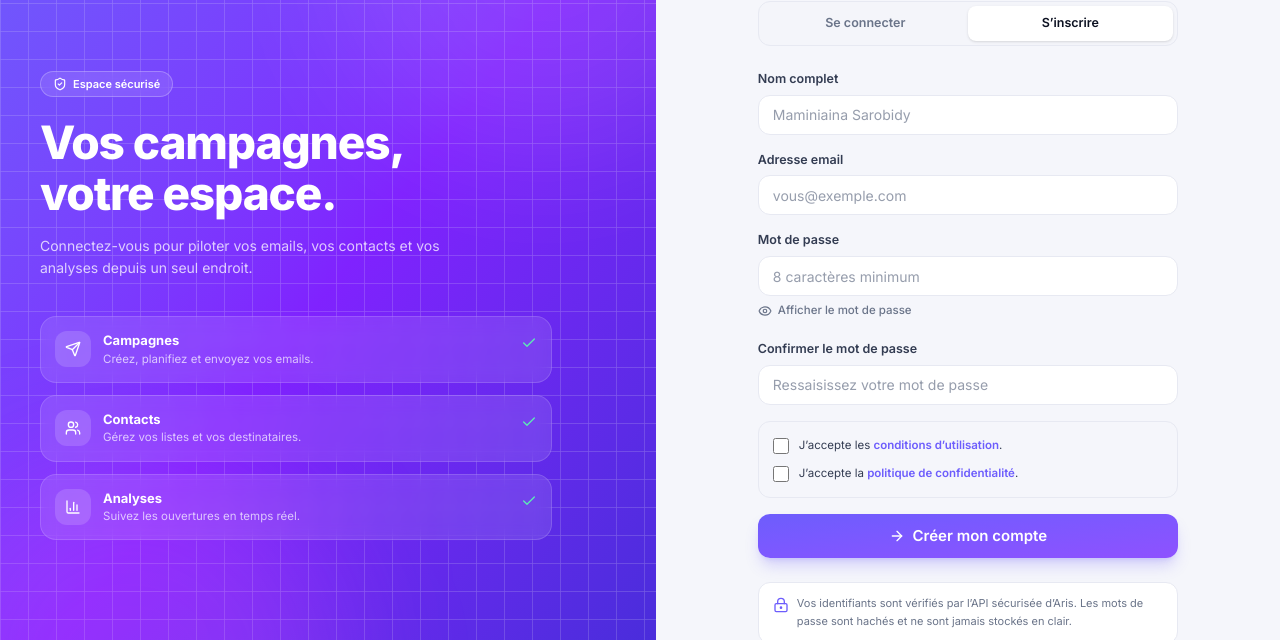
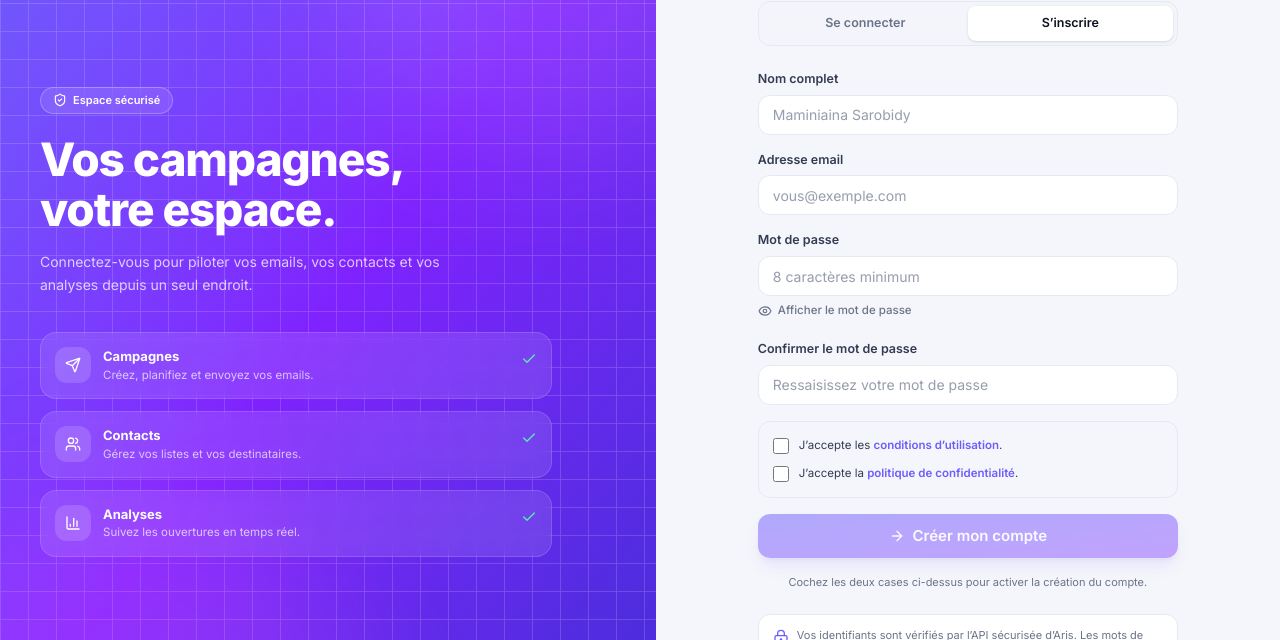
Before and after one commit to arisconceptcompany-cloud/emailing, a React (Vite) app: page /inscription in a window 1280 px wide. Shown: the part 137-777 px from the top of the page. Built offline with nearby package versions, Linux system fonts and the light colour scheme; no server answers.

Commit message:
Inscription : bouton desactive tant que les conditions ne sont pas acceptees

```diff
--- a/src/pages/Login.tsx
+++ b/src/pages/Login.tsx
@@ -310,9 +310,21 @@ export function Login({ initialMode = 'login' }: LoginProps) {
               </>
             )}
 
-            <Button type="submit" size="lg" loading={busy} className="w-full" icon={<ArrowRight className="size-4" />}>
+            <Button
+              type="submit"
+              size="lg"
+              loading={busy}
+              disabled={mode === 'register' && (!termsAccepted || !privacyAccepted)}
+              className="w-full"
+              icon={<ArrowRight className="size-4" />}
+            >
               {mode === 'login' ? 'Se connecter' : 'Créer mon compte'}
             </Button>
+            {mode === 'register' && (!termsAccepted || !privacyAccepted) && (
+              <p className="text-center text-[11px] text-muted">
+                Cochez les deux cases ci-dessus pour activer la création du compte.
+              </p>
+            )}
           </form>
 
           <div className="mt-6 flex items-start gap-2 rounded-xl border border-line bg-surface px-3.5 py-3">
```
Also changed, not shown: 2 other files (tests, documents, lock files or other folders).
